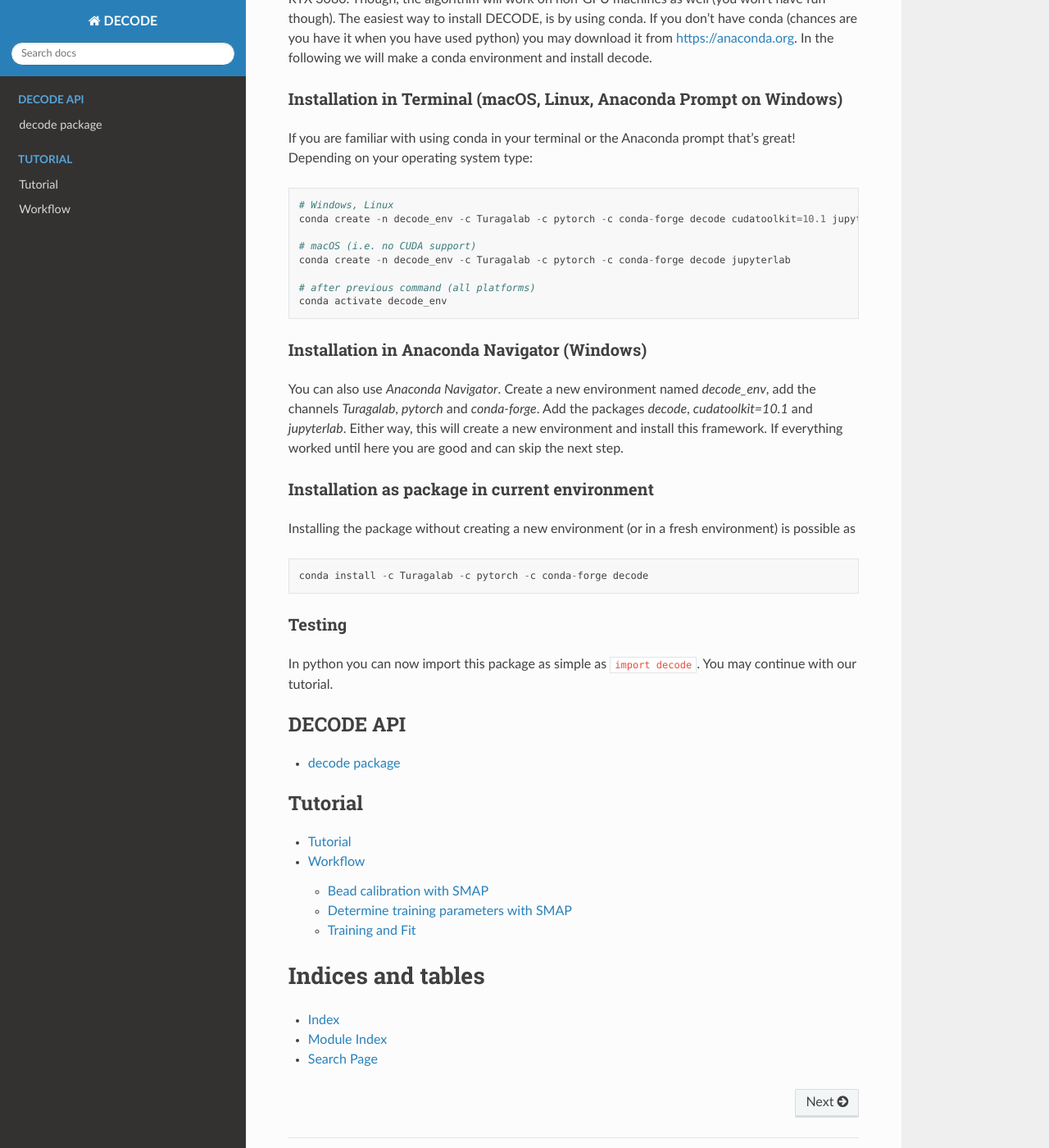
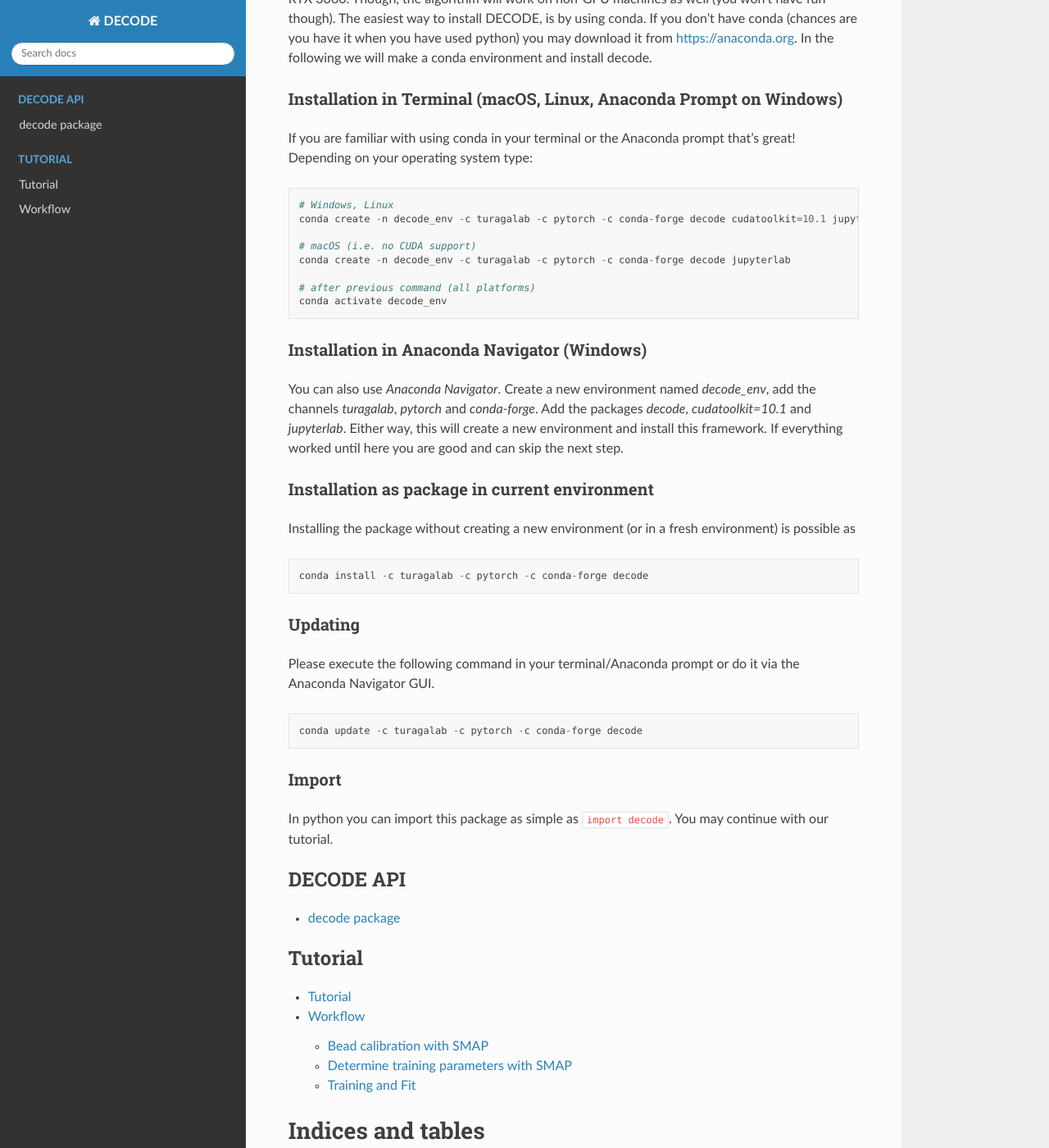
Before and after one commit to TuragaLab/DECODE, a Sphinx documentation site: the page built from docs/source/index.rst, in a window 1280 px wide and 1400 px high, scrolled down 610 px. Shown: the whole window at 82% size. Built offline with Sphinx 7.4.7 and the Read the Docs theme 2.0.0, drawn with Linux system fonts in a browser that asks for light colours.

Commit message:
Add information about updating DECODE

```diff
--- a/docs/source/index.rst
+++ b/docs/source/index.rst
@@ -27,10 +27,10 @@ Installation in Terminal (macOS, Linux, Anaconda Prompt on Windows)
 If you are familiar with using conda in your terminal or the Anaconda prompt that's great! Depending on your operating system type:
 ::
     # Windows, Linux
-    conda create -n decode_env -c Turagalab -c pytorch -c conda-forge decode cudatoolkit=10.1 jupyterlab
+    conda create -n decode_env -c turagalab -c pytorch -c conda-forge decode cudatoolkit=10.1 jupyterlab
 
     # macOS (i.e. no CUDA support)
-    conda create -n decode_env -c Turagalab -c pytorch -c conda-forge decode jupyterlab
+    conda create -n decode_env -c turagalab -c pytorch -c conda-forge decode jupyterlab
 
     # after previous command (all platforms)
     conda activate decode_env
@@ -39,7 +39,7 @@ Installation in Anaconda Navigator (Windows)
 **************************************************
 
 You can also use *Anaconda Navigator*.
-Create a new environment named *decode_env*, add the channels *Turagalab*, *pytorch* and *conda-forge*.
+Create a new environment named *decode_env*, add the channels *turagalab*, *pytorch* and *conda-forge*.
 Add the packages *decode*, *cudatoolkit=10.1* and *jupyterlab*.
 Either way, this will create a new environment and install this framework. If everything worked until here you are good
 and can skip the next step.
@@ -49,13 +49,18 @@ Installation as package in current environment
 ***********************************************
 Installing the package without creating a new environment (or in a fresh environment) is possible as
 ::
-    conda install -c Turagalab -c pytorch -c conda-forge decode
+    conda install -c turagalab -c pytorch -c conda-forge decode
 
+Updating
+***********
+Please execute the following command in your terminal/Anaconda prompt or do it via the Anaconda Navigator GUI.
+::
+    conda update -c turagalab -c pytorch -c conda-forge decode
 
-Testing
+Import
 *******
 
-In python you can now import this package as simple as ``import decode``.
+In python you can import this package as simple as ``import decode``.
 You may continue with our tutorial.
 
 .. toctree::
```
